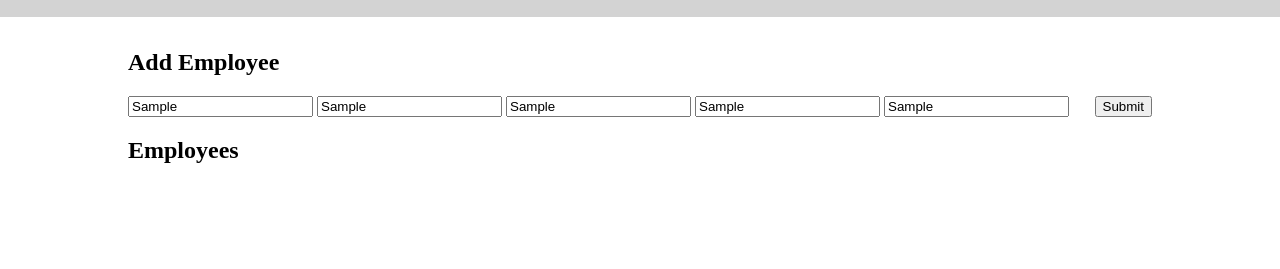
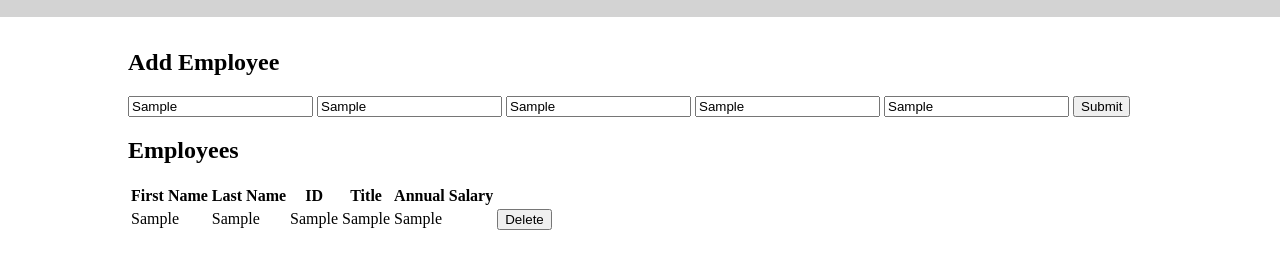
Before and after one commit to Alexlloydwhite/jquery-salary-calculator, a plain HTML site: page index.html in a window 1280 px wide. Both pictures are taken after typing "Sample", "Sample", "Sample", "Sample", "Sample" into the empty fields and a click on the button "Submit". Shown: the part 95-364 px from the top of the page. Drawn offline with Linux system fonts and the light colour scheme.

Commit message:
input form & table created

```diff
--- a/index.html
+++ b/index.html
@@ -28,6 +28,19 @@
 
         <section id="employee-out">
             <h2>Employees</h2>
+            <table>
+                <thead>
+                    <tr>
+                        <th>First Name</th>
+                        <th>Last Name</th>
+                        <th>ID</th>
+                        <th>Title</th>
+                        <th>Annual Salary</th>
+                        <th>&nbsp;</th>
+                    </tr>
+                </thead>
+                <tbody id="employeeTable"></tbody>
+            </table>
         </section>
 
     </main>
--- a/scripts/client.js
+++ b/scripts/client.js
@@ -1,5 +1,25 @@
 $(document).ready(onReady);
-console.log('JS');
+
 function onReady(){
-    console.log('JQ');
+    $('#submit').on('click', handleSubmit);
 }
+
+function handleSubmit(){
+    console.log('Adding Employee');
+    let firstName = $('#firstNameIn').val();
+    let lastName = $('#lastNameIn').val();
+    let id = $('#idIn').val();
+    let title = $('#titleIn').val();
+    let annualSalary = $('#annualSalaryIn').val();
+
+    $('#employeeTable').append(`
+            <tr>
+                <td>${firstName}</td>
+                <td>${lastName}</td>
+                <td>${id}</td>
+                <td>${title}</td>
+                <td>${annualSalary}</td>
+                <td><button class="delete">Delete</button></td>
+            </tr>
+        `);
+}
--- a/style.css
+++ b/style.css
@@ -11,6 +11,3 @@ main{
     width: 80%;
     margin: auto;
 }
-button{
-    float: right;
-}
```
